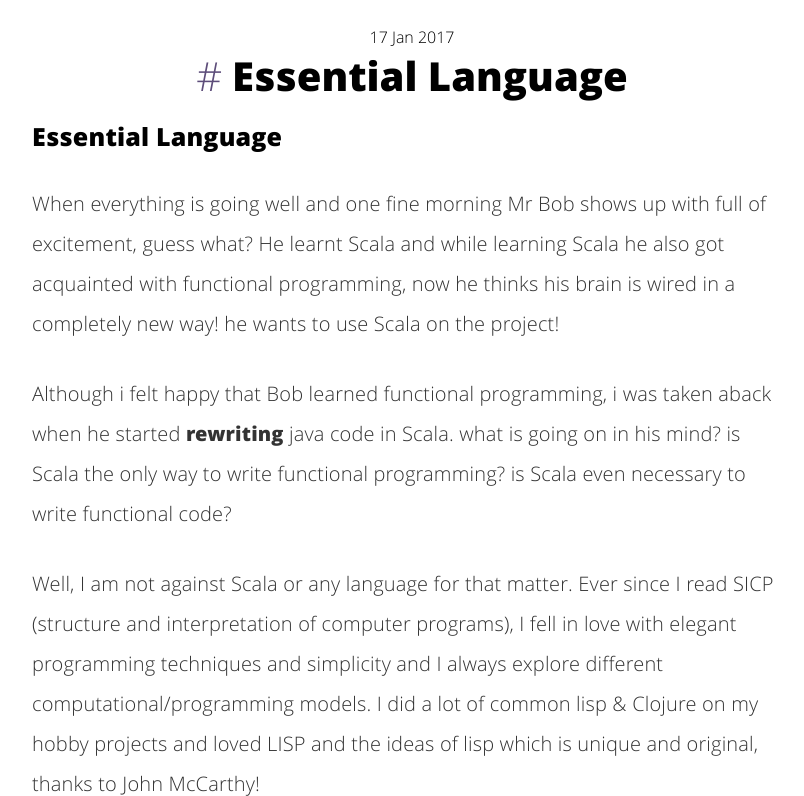
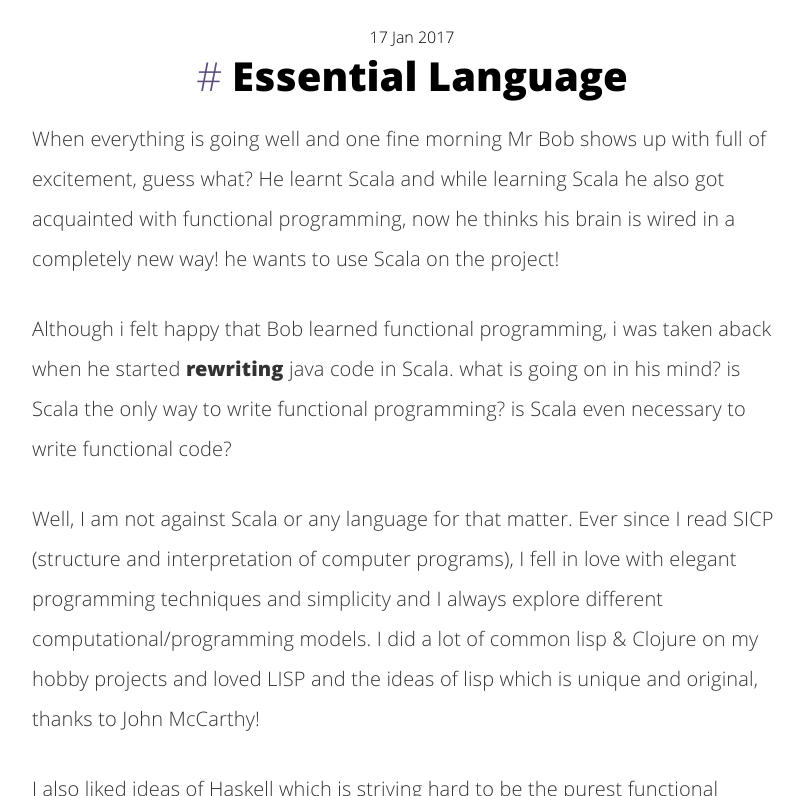
Before and after one commit to yehohanan7/old_yehohanan7.github.io, a Jekyll site: the page built from _posts/2017-01-17-essential-language.markdown, in a window 1280 px wide and 900 px high, cut to the strip 104-900 px from the top of the window. Shown: the whole strip, without its empty margins (228-1032 px from the left). Built offline with Jekyll 4.4.1, drawn with Linux system fonts in a browser that asks for light colours; comment, search, counter and statistics services are not loaded.

Commit message:
new blog

```diff
--- a/_posts/2017-01-17-essential-language.markdown
+++ b/_posts/2017-01-17-essential-language.markdown
@@ -5,7 +5,6 @@
 categories: golang
 comments: true
 ---
-<h3>Essential Language</h3>
 
 When everything is going well and one fine morning Mr Bob shows up with full of excitement, guess what? He learnt Scala and while learning Scala he also got acquainted with functional programming, now he thinks his brain is wired in a completely new way! he wants to use Scala on the project!
 
```
